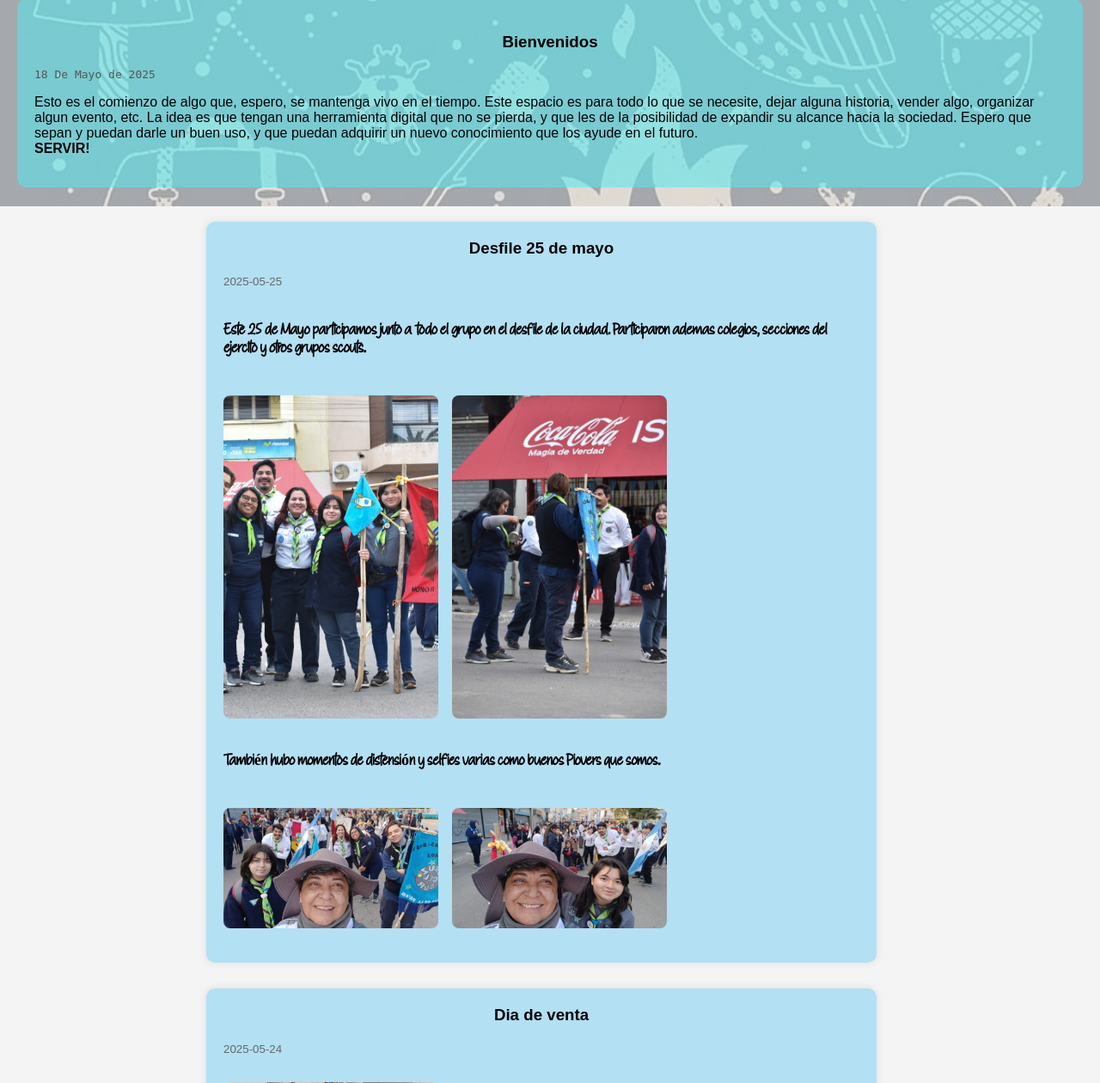
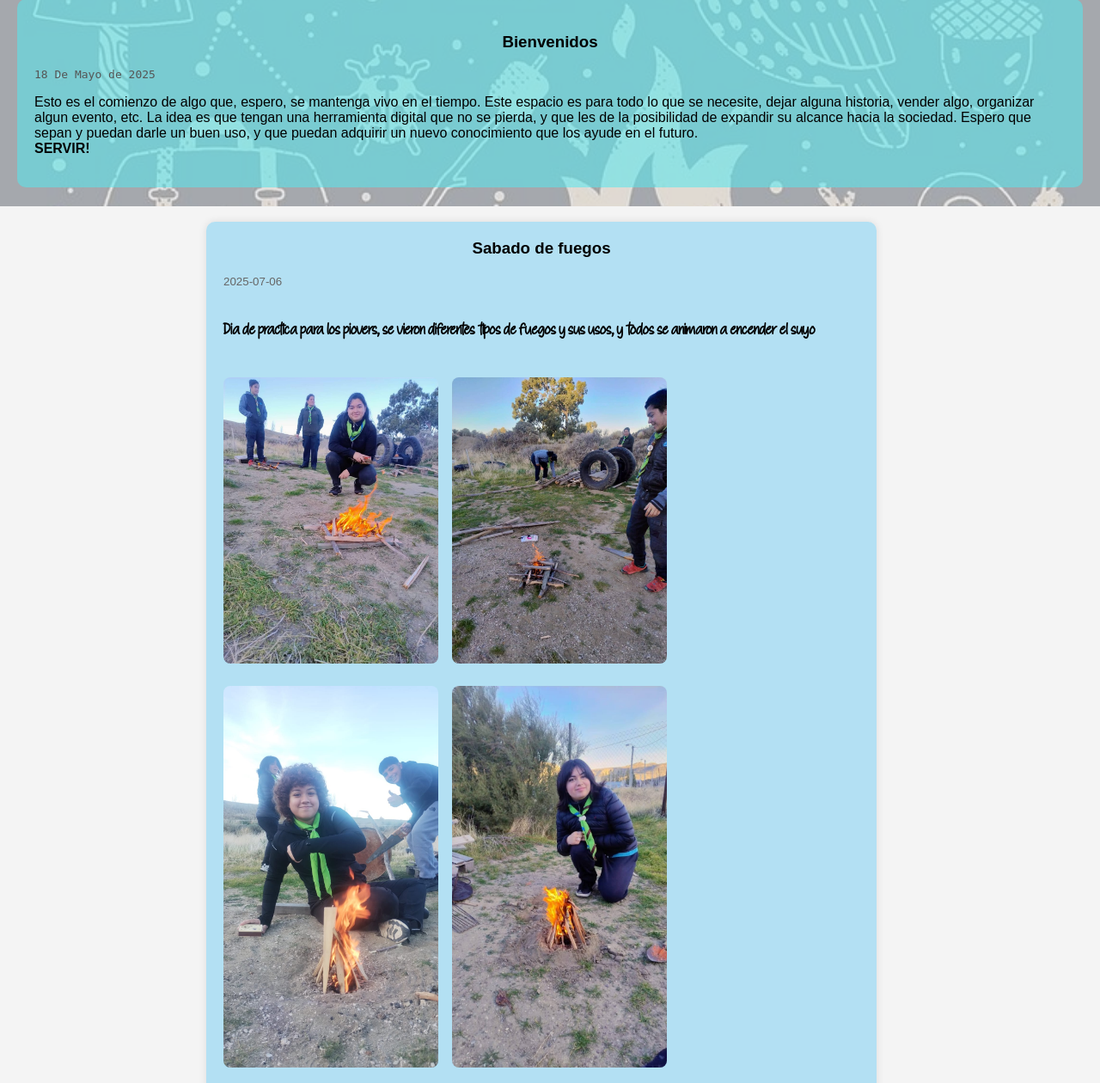
Before and after one commit to jaako1986/piovertadas, a Flask app: page / in a window 1280 px wide. Shown: the part 560-1820 px from the top of the page at 86% size. Run offline with Flask 3, Linux system fonts and the light colour scheme; some libraries are stand-ins or nearby versions; some web fonts are replaced.

Commit message:
nuevo post

```diff
--- /dev/null
+++ b/static/entradas/2025-07-06-Sabado de fuegos.html
@@ -0,0 +1,25 @@
+<div class="entrada-con-imagen">
+  <div class="bloque">
+    <div class="texto">
+      <p>Dia de practica para los piovers, se vieron diferentes tipos de fuegos y sus usos, y todos se animaron a encender el suyo</p>
+    </div>
+    <div class="imagenes">
+      <img src="/static/fotos/pagoda-kari.jpeg" alt="kari">
+      <img src="/static/fotos/pagoda-enzo.jpeg" alt="enzo">
+	<img src="/static/fotos/piramide-viole.jpeg" alt="kari">
+      <img src="/static/fotos/piramide-lara.jpeg" alt="enzo">
+	<img src="/static/polinesio.jpeg" alt="kari">
+      <img src="/static/fotos/pagoda.jpeg" alt="enzo">
+    </div>
+  </div>
+
+  <div class="bloque">
+    <div class="texto">
+      <p>Para cerrar la tarde se cocino algo, poniendo en practica lo ensayado.</p>
+    </div>
+    <div class="imagenes">
+      <img src="/static/fotos/horno.jpeg" alt="selfie1">
+      <img src="/static/fotos/pizza.jpeg" alt="selfie2">
+    </div>
+  </div>
+</div>
```
Also changed, not shown: templates/galeria.html (+1 -11 lines), static/fotos/IMG_20250531_183037026_HDR_AE.jpg (added), static/fotos/WhatsApp Image 2025-06-13 at 7.23.38 PM (1).jpeg (added), static/fotos/pagoda-enzo.jpeg (added), static/fotos/pagoda-kari.jpeg (added), static/fotos/pagoda.jpeg (added), static/fotos/piramide-lara.jpeg (added), static/fotos/piramide-viole.jpeg (added), static/fotos/pizza.jpeg (added), static/fotos/polinesio.jpeg (added), 1 other file.
